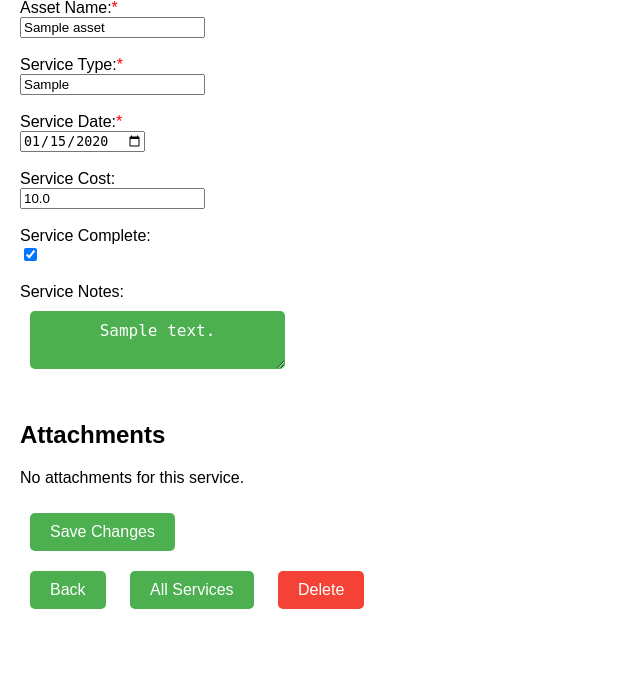
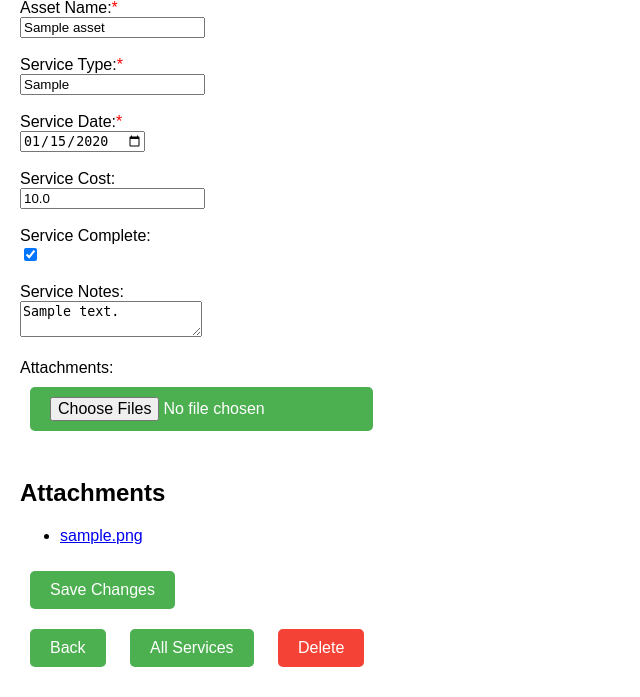
Before and after one commit to RyGuy994/MATER, a Flask app: page /service_edit/1 in a window 1280 px wide. Shown: the part 147-844 px from the top of the page, without its empty margins (0-640 px from the left). Before the commit the page ends 756 px from the top, so only its background shows below. Run offline with Flask 3, Linux system fonts and the light colour scheme; tables that the repository leaves empty hold one stand-in row (values such as "Sample post"); some libraries are stand-ins or nearby versions.

Commit message:
fixed tablename in the attachments
fixed tablename in the attachments

```diff
--- a/templates/service_edit.html
+++ b/templates/service_edit.html
@@ -59,12 +59,15 @@
     </div>
 
     <label for="service_notes">Service Notes:</label><br>
-    <textarea id="service_notes" class="standard-btn" name="service_notes">{{ service.service_notes }}</textarea><br><br>
+    <textarea id="service_notes" name="service_notes">{{ service.service_notes }}</textarea><br><br>
+    <!-- Add multiple attachment upload field -->
+    <label for="attachments">Attachments:</label><br>
+    <input type="file" id="attachments" class="standard-btn" name="attachments" multiple><br><br>
 
     <h2>Attachments</h2>
-{% if service.service_attachments %}
+{% if service.serviceattachments %}
     <ul>
-        {% for attachment in service.service_attachments %}
+        {% for attachment in service.serviceattachments %}
             <li>
                 <a href="{{ url_for('uploaded_file', filename=attachment.attachment_path) }}" target="_blank">{{ attachment.attachment_path }}</a>
             </li>
```
